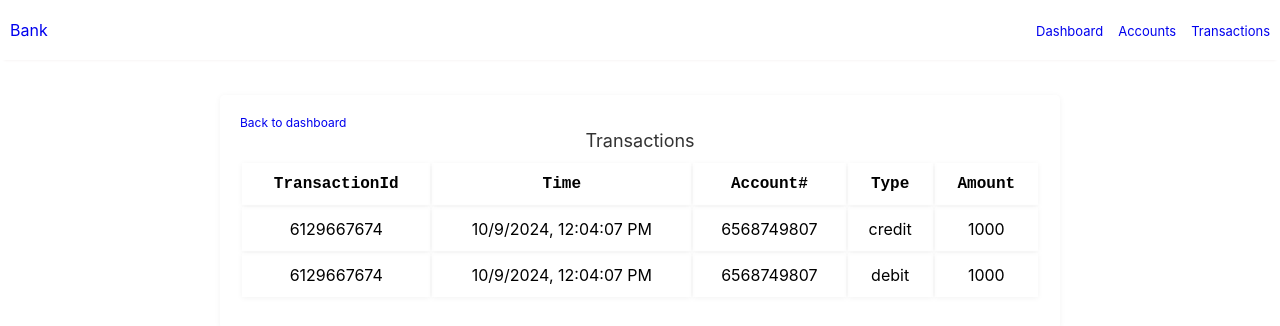
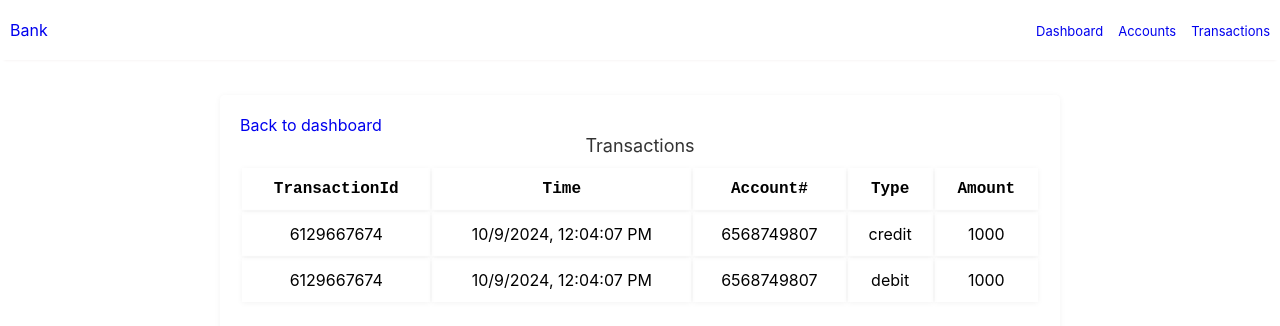
Before and after one commit to Ruqayya-Hasnee/banking-app, a React (Create React App) app: page /transactions in a window 1280 px wide. Shown: the top 326 px of the page. Built offline with nearby package versions, Linux system fonts and the light colour scheme.

Commit message:
refactors styling for account & transactions

```diff
--- a/src/App.css
+++ b/src/App.css
@@ -1,3 +1,52 @@
 a {
   text-decoration: none;
 }
+
+.table-wrapper {
+  display: flex;
+  justify-content: center;
+  padding: 35px;
+}
+.wrapper {
+  width: 800px;
+  border-radius: 5px;
+  padding: 20px;
+  box-shadow: rgba(0, 0, 0, 0.05) 0px 1px 6px;
+}
+.table-actions {
+  display: flex;
+  justify-content: space-between;
+  font-size: 12px;
+}
+.wrapper p {
+  text-align: center;
+}
+
+table {
+  width: 100%;
+  padding: 10px 0px;
+}
+
+th {
+  text-align: center;
+  font-family: "Courier New", Courier, monospace;
+  box-shadow: rgba(0, 0, 0, 0.05) 0px 1px 6px;
+  padding: 12px;
+}
+
+td {
+  text-align: center;
+  box-shadow: rgba(0, 0, 0, 0.05) 0px 1px 6px;
+  padding: 12px;
+}
+
+.table-buttons {
+  display: flex;
+  justify-content: center;
+  gap: 5px;
+}
+
+.table-buttons a {
+  font-size: 12px;
+  cursor: pointer;
+}
--- a/src/components/accounts/Accounts.js
+++ b/src/components/accounts/Accounts.js
@@ -1,10 +1,10 @@
 import { Link } from "react-router-dom";
-import "./account.css";
+
 const Accounts = () => {
   return (
-    <div className="account-wrapper">
+    <div className="table-wrapper">
       <div className="wrapper">
-        <div className="account-actions">
+        <div className="table-actions">
           <Link to="/">Back to dashboard</Link>
           <Link to="/accounts/create">+Add new account</Link>
         </div>
@@ -24,7 +24,7 @@ const Accounts = () => {
             <td>10/9/2024</td>
             <td>Saving</td>
             <td>1000$</td>
-            <td className="account-buttons">
+            <td className="table-buttons">
               <Link to="/accounts/:accountId/deposit">Deposit</Link>
               <Link to="/accounts/:accountId/withdraw">Withdraw</Link>
             </td>
@@ -35,7 +35,7 @@ const Accounts = () => {
             <td>10/9/2024</td>
             <td>Saving</td>
             <td>1000$</td>
-            <td className="account-buttons">
+            <td className="table-buttons">
               <Link to="/accounts/:accountId/deposit">Deposit</Link>
               <Link to="/accounts/:accountId/withdraw">Withdraw</Link>
             </td>
@@ -46,7 +46,7 @@ const Accounts = () => {
             <td>10/9/2024</td>
             <td>Saving</td>
             <td>1000$</td>
-            <td className="account-buttons">
+            <td className="table-buttons">
               <Link to="/accounts/:accountId/deposit">Deposit</Link>
               <Link to="/accounts/:accountId/withdraw">Withdraw</Link>
             </td>
--- a/src/components/accounts/account.css
+++ /dev/null
@@ -1,48 +0,0 @@
-.account-wrapper {
-  display: flex;
-  justify-content: center;
-  padding: 35px;
-}
-.wrapper {
-  width: 800px;
-  border-radius: 5px;
-  padding: 20px;
-  box-shadow: rgba(0, 0, 0, 0.05) 0px 1px 6px;
-}
-.account-actions {
-  display: flex;
-  justify-content: space-between;
-  font-size: 12px;
-}
-.wrapper p {
-  text-align: center;
-}
-
-table {
-  width: 100%;
-  padding: 10px 0px;
-}
-
-th {
-  text-align: center;
-  font-family: "Courier New", Courier, monospace;
-  box-shadow: rgba(0, 0, 0, 0.05) 0px 1px 6px;
-  padding: 12px;
-}
-
-td {
-  text-align: center;
-  box-shadow: rgba(0, 0, 0, 0.05) 0px 1px 6px;
-  padding: 12px;
-}
-
-.account-buttons {
-  display: flex;
-  justify-content: center;
-  gap: 5px;
-}
-
-.account-buttons a {
-  font-size: 12px;
-  cursor: pointer;
-}
--- a/src/components/transactions/Transactions.js
+++ b/src/components/transactions/Transactions.js
@@ -1,11 +1,10 @@
 import { Link } from "react-router-dom";
-import "./transactions.css";
 
 const Transactions = () => {
   return (
-    <div className="transactions-wrapper">
+    <div className="table-wrapper">
       <div className="wrapper">
-        <div className="transactions-action">
+        <div className="table-action">
           <Link to="/">Back to dashboard</Link>
         </div>
         <p>Transactions</p>
--- a/src/components/transactions/transactions.css
+++ /dev/null
@@ -1,35 +0,0 @@
-.transactions-wrapper {
-    display: flex;
-    justify-content: center;
-    padding: 35px;
-  }
-  .wrapper {
-    width: 800px;
-    border-radius: 5px;
-    padding: 20px;
-    box-shadow: rgba(0, 0, 0, 0.05) 0px 1px 6px;
-  }
-  .transactions-action {
-    font-size: 12px;
-  }
-  .wrapper p {
-    text-align: center;
-  }
-
-  table {
-    width: 100%;
-    padding: 10px 0px;
-  }
-
-  th {
-      text-align: center;
-      font-family: "Courier New", Courier, monospace;
-      box-shadow: rgba(0, 0, 0, 0.05) 0px 1px 6px;
-      padding: 12px;
-  }
-
-  td {
-    text-align: center;
-    box-shadow: rgba(0, 0, 0, 0.05) 0px 1px 6px;
-    padding: 12px;
-  }
```
